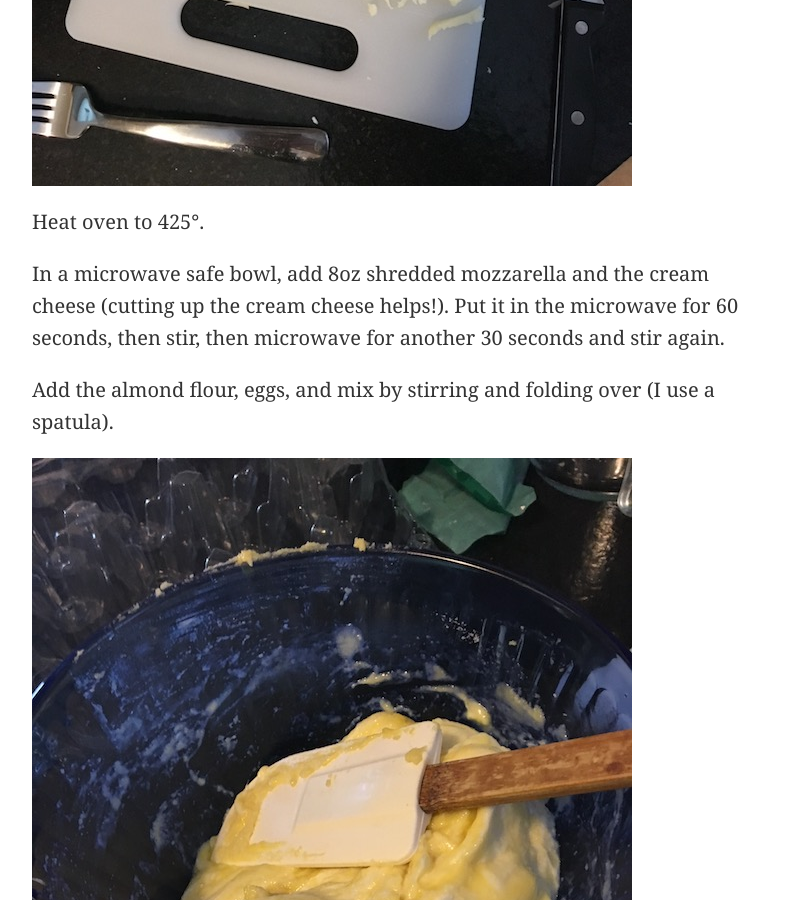
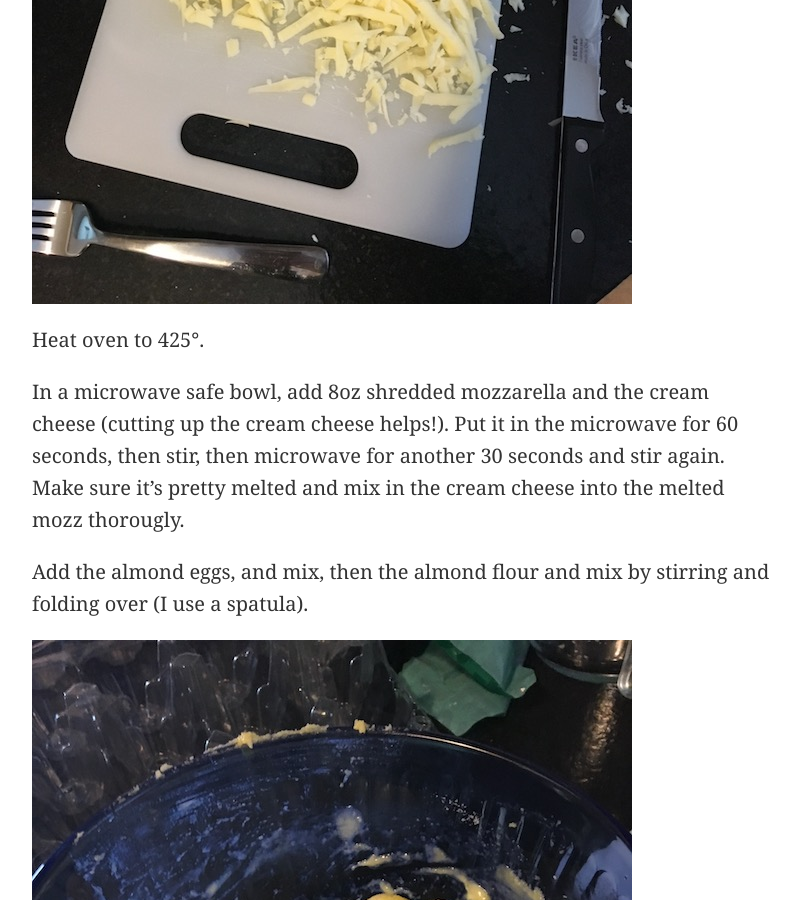
Before and after one commit to chelseybaker/littleketo, a Jekyll site: the page built from _posts/2017-04-10-keto-pizza.md, in a window 1280 px wide and 900 px high, scrolled down 1683 px. Shown: the whole window, without its empty margins (43-842 px from the left). Built offline with Jekyll 4.4.1, drawn with Linux system fonts in a browser that asks for light colours; part of the change alters nothing that is shown; some of the changed text lies outside the part shown.

Commit message:
Updating keto pizza

```diff
--- a/_posts/2017-04-10-keto-pizza.md
+++ b/_posts/2017-04-10-keto-pizza.md
@@ -21,7 +21,12 @@ Total: 40ish minutes
 
 ### Nutrition
 
-(Depends on your ingredients, but I'll post my calculation soon!)
+|                    | Grams | Ratio |
+| ------------------ | ----- | ------|
+| **Total kCal**     | 0     | - |
+| **Total Fat**      | 0g    | 0% |
+| **Total Protein**  | 0g    | 0% |
+| **Total Net Carb** | 0g    | 0% |
 
 <br /><br />
 
@@ -30,7 +35,7 @@ Total: 40ish minutes
 * Parchment paper
 * 16oz low moisture mozzarella (I buy blocks and shred it myself!)
 * 3/4 cup almond flour
-* 2oz cream cheese
+* 3oz cream cheese
 * 2 eggs
 * Pizza sauce (be sure to check the amount of sugar!)
 * Toppings of your choice (I usually do pepperoni, bacon, chicken, and Italian sausage 🤤)
@@ -41,9 +46,9 @@ Shred your mozzarella.
 
 Heat oven to 425°.
 
-In a microwave safe bowl, add 8oz shredded mozzarella and the cream cheese (cutting up the cream cheese helps!). Put it in the microwave for 60 seconds, then stir, then microwave for another 30 seconds and stir again.
+In a microwave safe bowl, add 8oz shredded mozzarella and the cream cheese (cutting up the cream cheese helps!). Put it in the microwave for 60 seconds, then stir, then microwave for another 30 seconds and stir again. Make sure it's pretty melted and mix in the cream cheese into the melted mozz thorougly.
 
-Add the almond flour, eggs, and mix by stirring and folding over (I use a spatula).
+Add the almond eggs, and mix, then the almond flour and mix by stirring and folding over (I use a spatula).
 
 ![Mixing the dough]( {{ page.image-path }}/mixing-dough.JPG)
 
```
